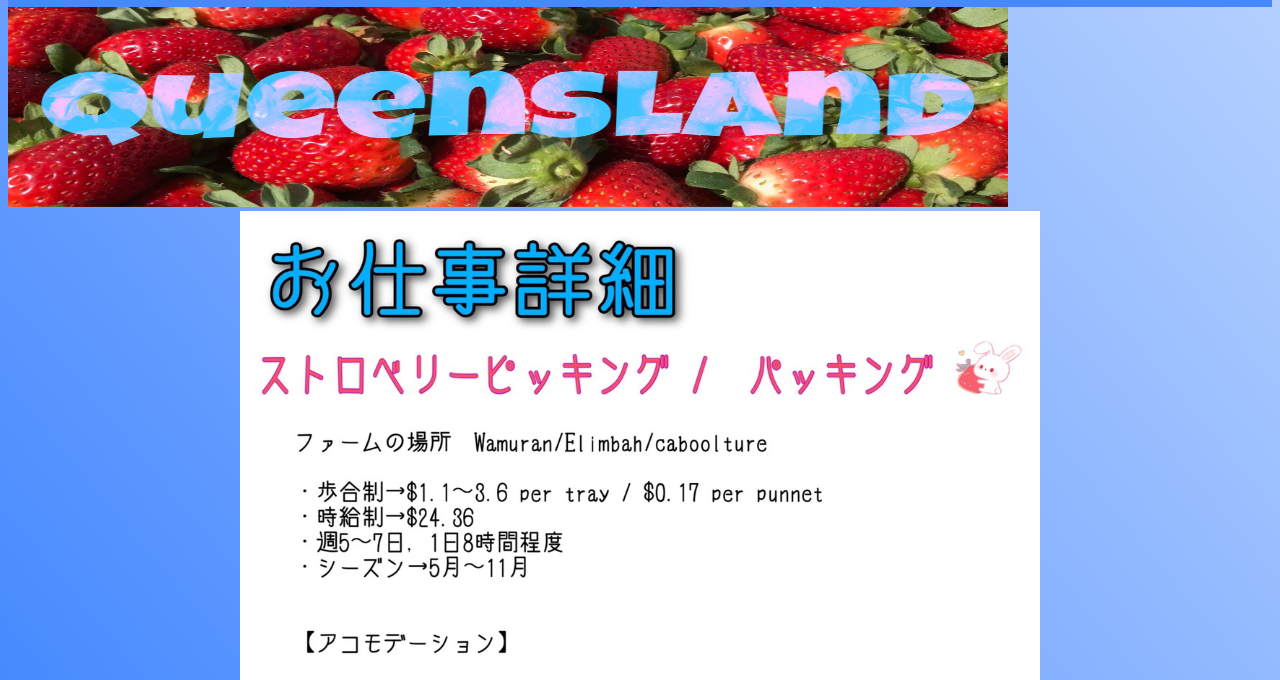
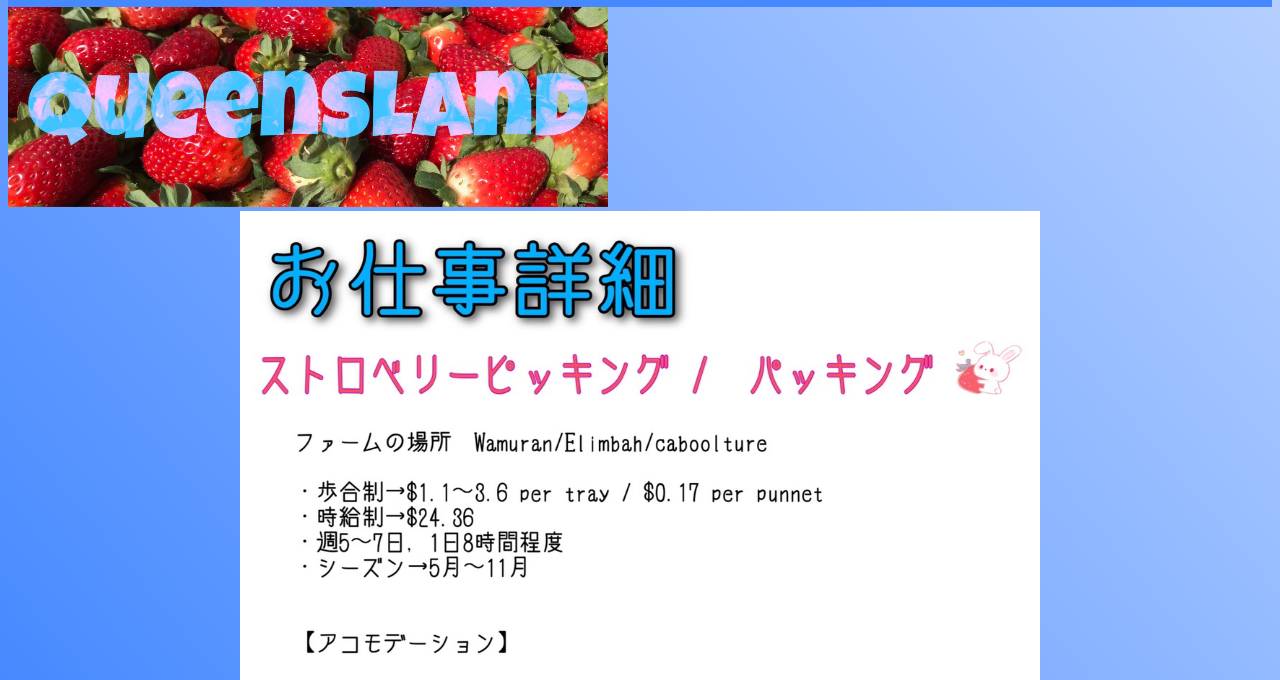
Before and after one commit to frankworkers/frank_brisbane, a plain HTML site: page index.html in a window 1280 px wide. Shown: the part 109-789 px from the top of the page. Drawn offline with Linux system fonts and the light colour scheme.

Commit message:
Update index.html

```diff
--- a/index.html
+++ b/index.html
@@ -28,7 +28,7 @@
     </div>
 
     <div class="contents-heading">
-    <img src="9DCE9DDE-01E1-4510-B6A1-00BFF19F1CDE.jpeg" width="1000" height="200"  >
+    <img src="9DCE9DDE-01E1-4510-B6A1-00BFF19F1CDE.jpeg" height="200"  >
     </div>
 
     <div class="contents-pic">
```
